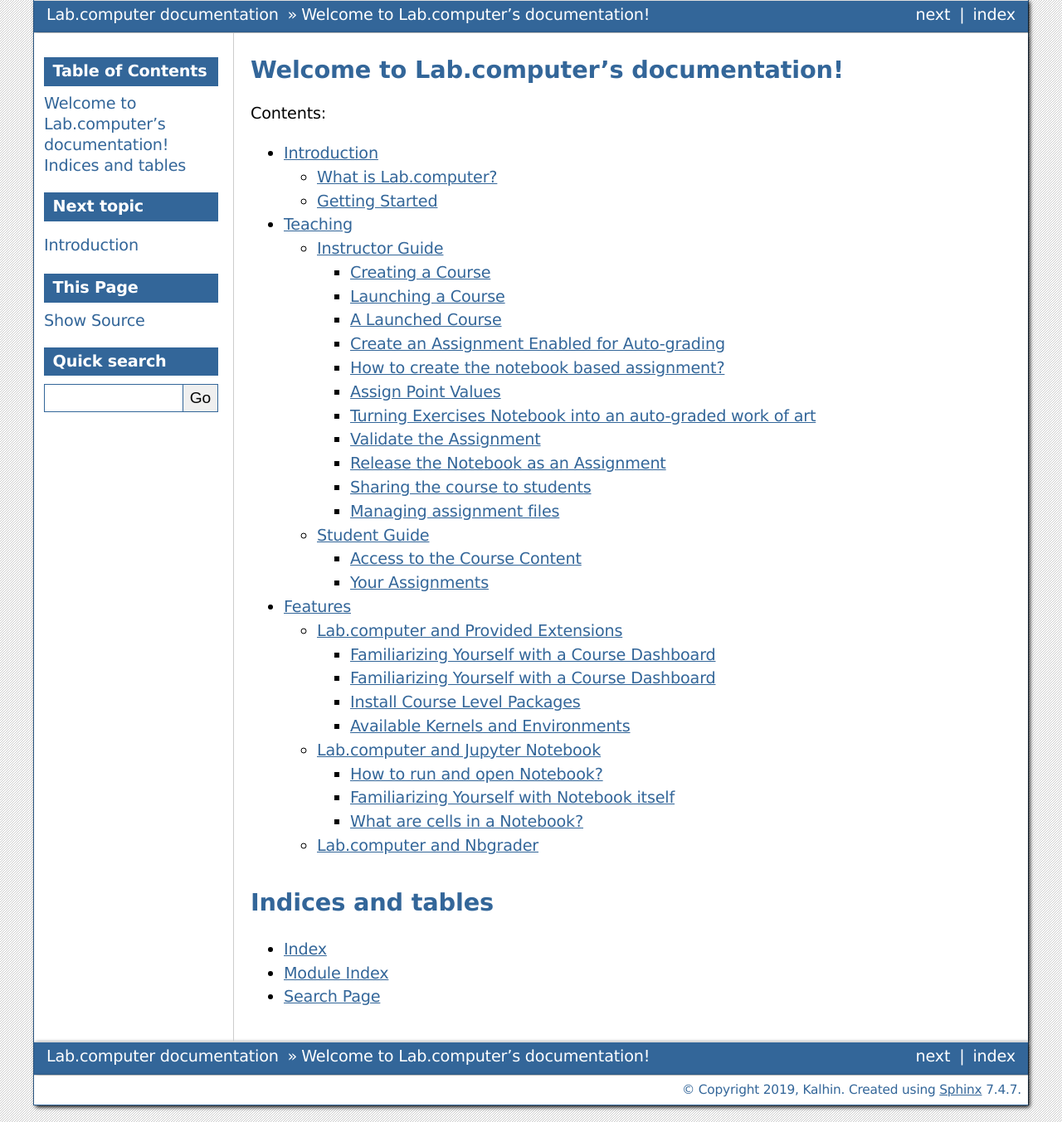
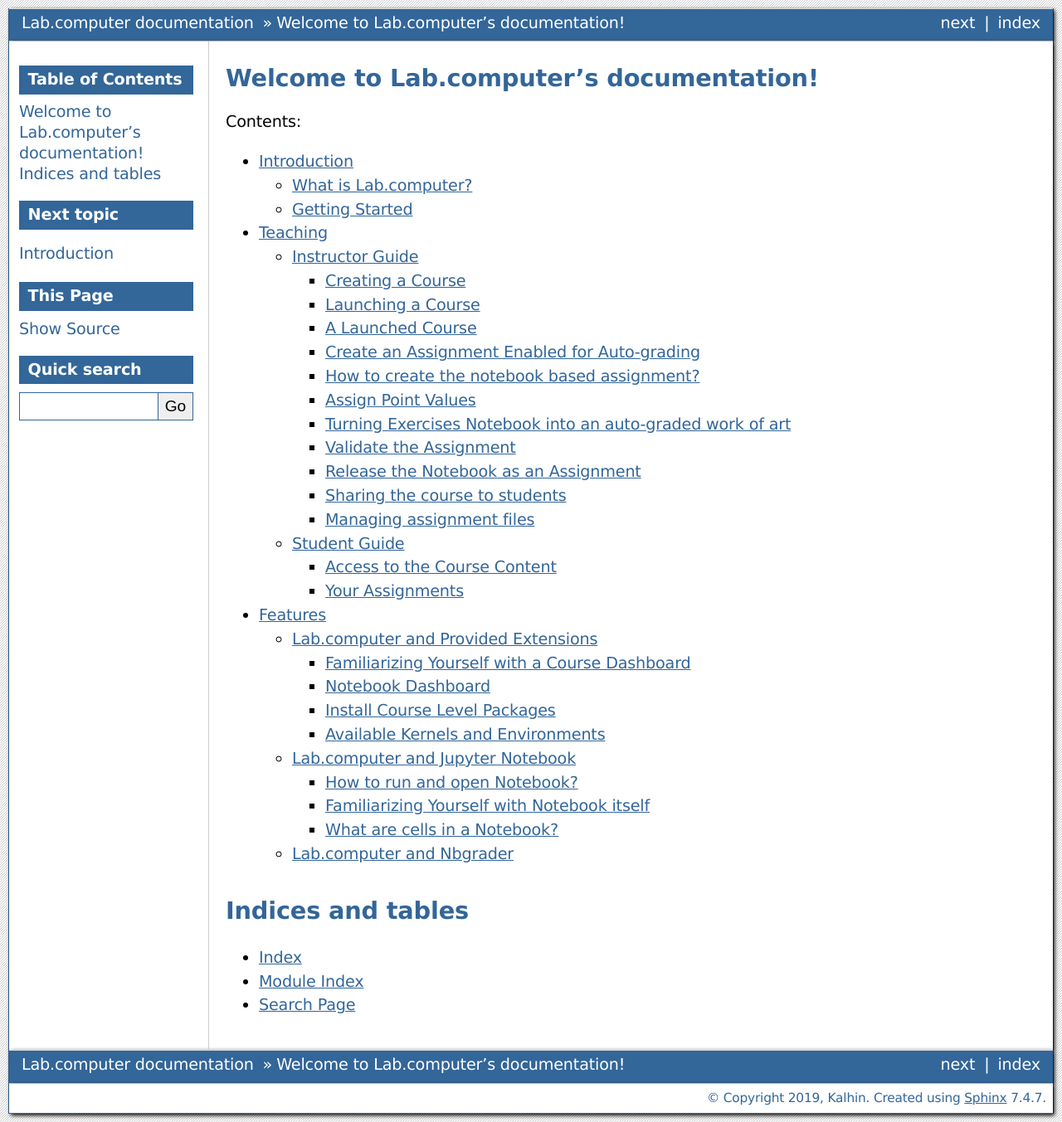
Before and after one commit to datacabinet/labcomputer.github.io, a Sphinx documentation site: the page built from source/index.rst, in a window 1280 px wide. Shown: the whole page at 83% size. Built offline with Sphinx 7.4.7, drawn with Linux system fonts in a browser that asks for light colours; formulas are drawn with MathJax 3; pages that are not in the unit, such as notebooks, are missing from menus.

Commit message:
Fixing Notebook Dashboard item. Fixing styles

```diff
--- a/source/_static/myStyles.css
+++ b/source/_static/myStyles.css
@@ -1,3 +1,4 @@
 body {
     font-size: 1.2em;
+    margin: 10px;
 }
--- a/source/features/features_list_items/notebookDashboard.rst
+++ b/source/features/features_list_items/notebookDashboard.rst
@@ -1,5 +1,5 @@
-Familiarizing Yourself with a Course Dashboard
-###############################################
+Notebook Dashboard
+####################
 
 **The File tab** is kept all your files; at the same time, you may keep track of all your processes with the help of the **Running tab**. The third tab, **Clusters**, allows controlling many individual engines, which are an extended version of the IPython kernel.
 
```
Also changed, not shown: 9 other files.
